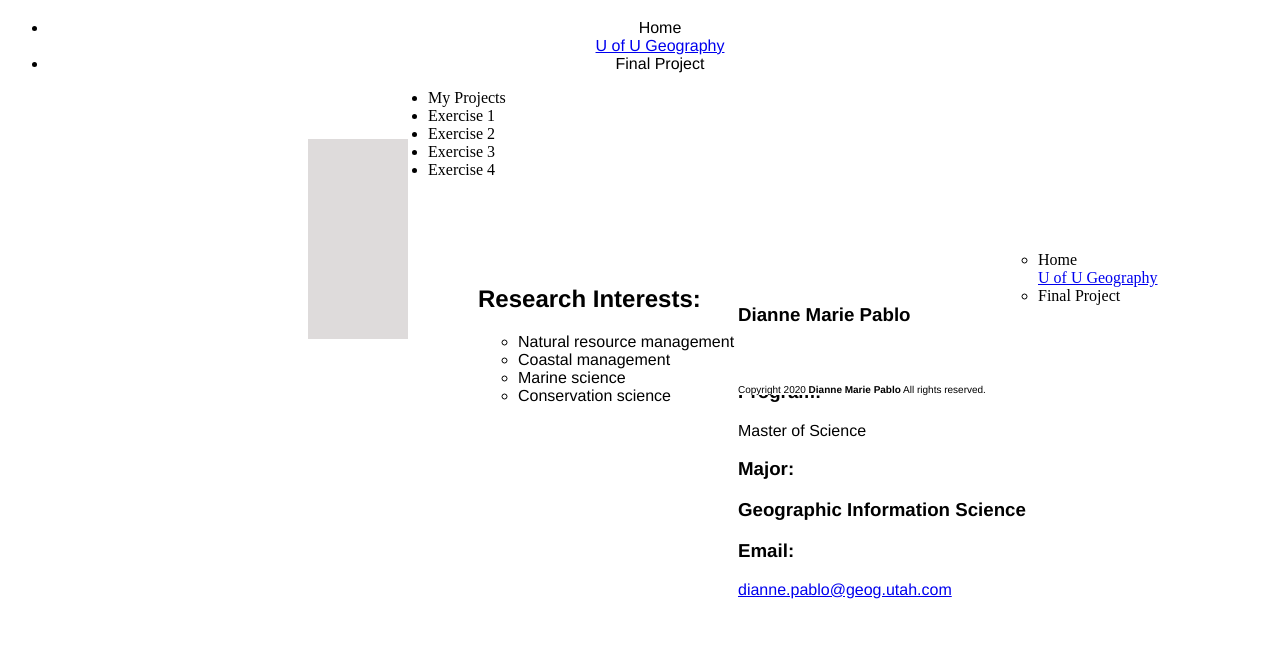
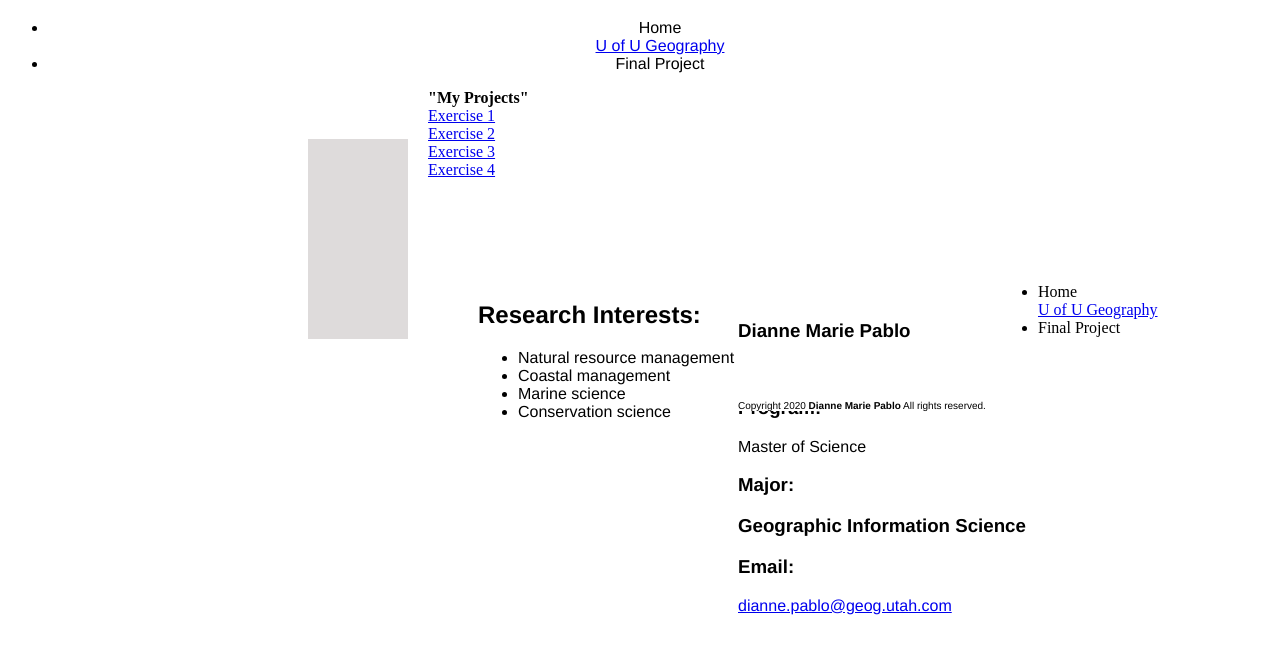
Before and after one commit to utahdmjp/utahdmjp.github.io, a plain HTML site: page index.html in a window 1280 px wide. Shown: the part 61-714 px from the top of the page. Drawn offline with Linux system fonts and the light colour scheme.

Commit message:
Update index.html

```diff
--- a/index.html
+++ b/index.html
@@ -26,12 +26,12 @@
 
     <!--LEFT NAVIGATION: EXERCISES-->
     <div class="left-navigation"></div>
-         <ul>
-             <li>My Projects</li>
-             <li href="./Lab1_Pablo.pdf">Exercise 1</li>
-             <li href="../Downloads/GEOG6150/W8_Assignment/Lab1_Pablo.pdf">Exercise 2</li>
-             <li href="../Downloads/GEOG6150/W8_Assignment/Lab1_Pablo.pdf">Exercise 3</li>
-             <li href="../Downloads/GEOG6150/W8_Assignment/Lab1_Pablo.pdf">Exercise 4</li>
+        <p> <b>"My Projects"</b>
+             <br><a span href="./Lab1_Pablo.pdf">Exercise 1</span> </a>
+             <br><a span href="./Lab1_Pablo.pdf">Exercise 2</span> </a>
+             <br><a span href="./Lab1_Pablo.pdf">Exercise 3</span> </a>
+             <br><a span href="./Lab1_Pablo.pdf">Exercise 4</span> </a>
+        </p>
 
     </div>
 
```
